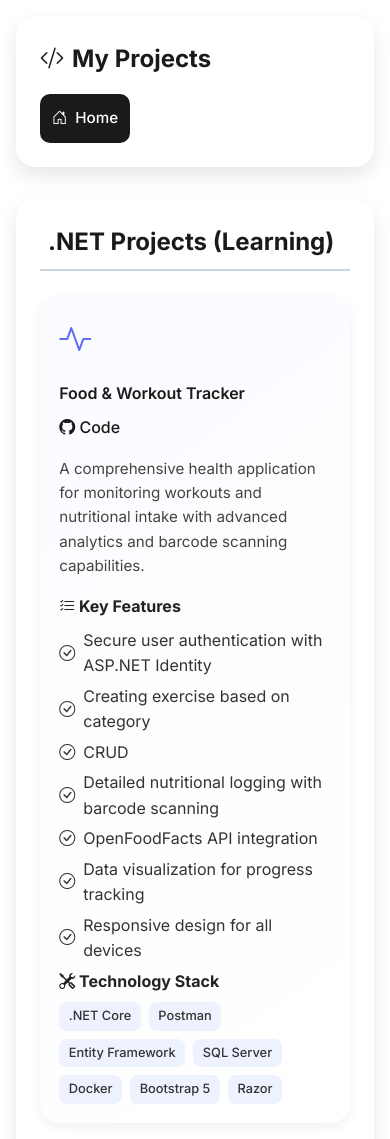
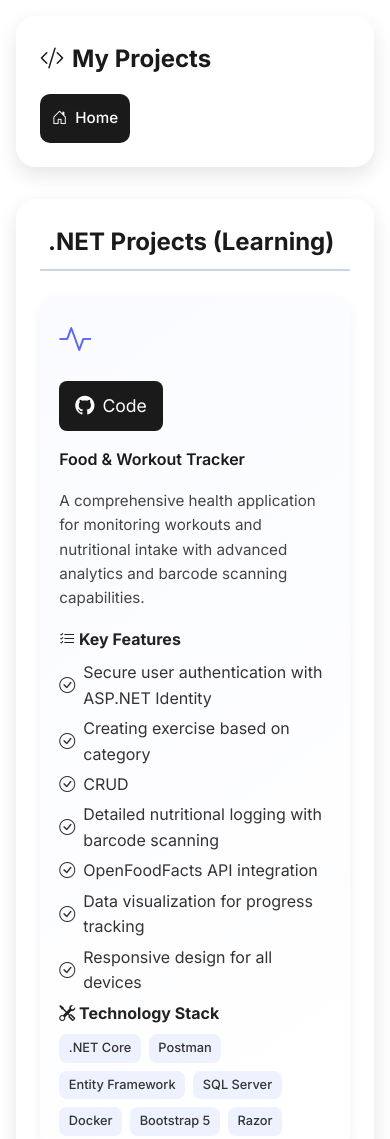
Before and after one commit to Krupa144/CV, a plain HTML site: page projects.html in a window 390 px wide. Shown: the top 1139 px of the page. Drawn offline with nearby package versions, Linux system fonts and the light colour scheme.

Commit message:
fix buttons

```diff
--- a/site.css
+++ b/site.css
@@ -143,15 +143,24 @@ nav {
 }
 
 .project-links a {
-    text-decoration: none;
-    color: #1a1a1a;
-    margin-left: 1rem;
-    font-weight: 500;
+  font-size: 1.1rem;
+    padding: 0.6rem 1rem;
+    border-radius: 8px;
+    background-color: #1a1a1a;
+    color: white;
+    margin-bottom: 0.5rem;
+    display: inline-flex;
+    align-items: center;
+    gap: 0.5rem;
+    text-decoration:none;
     transition: color 0.3s;
+
 }
 
+
 .project-links a:hover {
-    color: #2e35d3;
+    background-color: #ffffff;
+    color: #1a1a1a;
 }
 
 .project-description {
@@ -260,4 +269,28 @@ nav {
     font-size: 0.8rem;
     padding: 0.25rem 0.6rem;
   }
+   .project-header {
+    flex-direction: column-reverse;
+    align-items: flex-start;
+  }
+
+  .project-links a {
+    font-size: 1.1rem;
+    padding: 0.6rem 1rem;
+    border-radius: 8px;
+    background-color: #1a1a1a;
+    color: white;
+    margin-bottom: 0.5rem;
+    display: inline-flex;
+    align-items: center;
+    gap: 0.5rem;
+  }
+
+  .project-links a i {
+    font-size: 1.2rem;
+  }
+
+  .project-title {
+    font-size: 1rem;
+  }
 }
```
